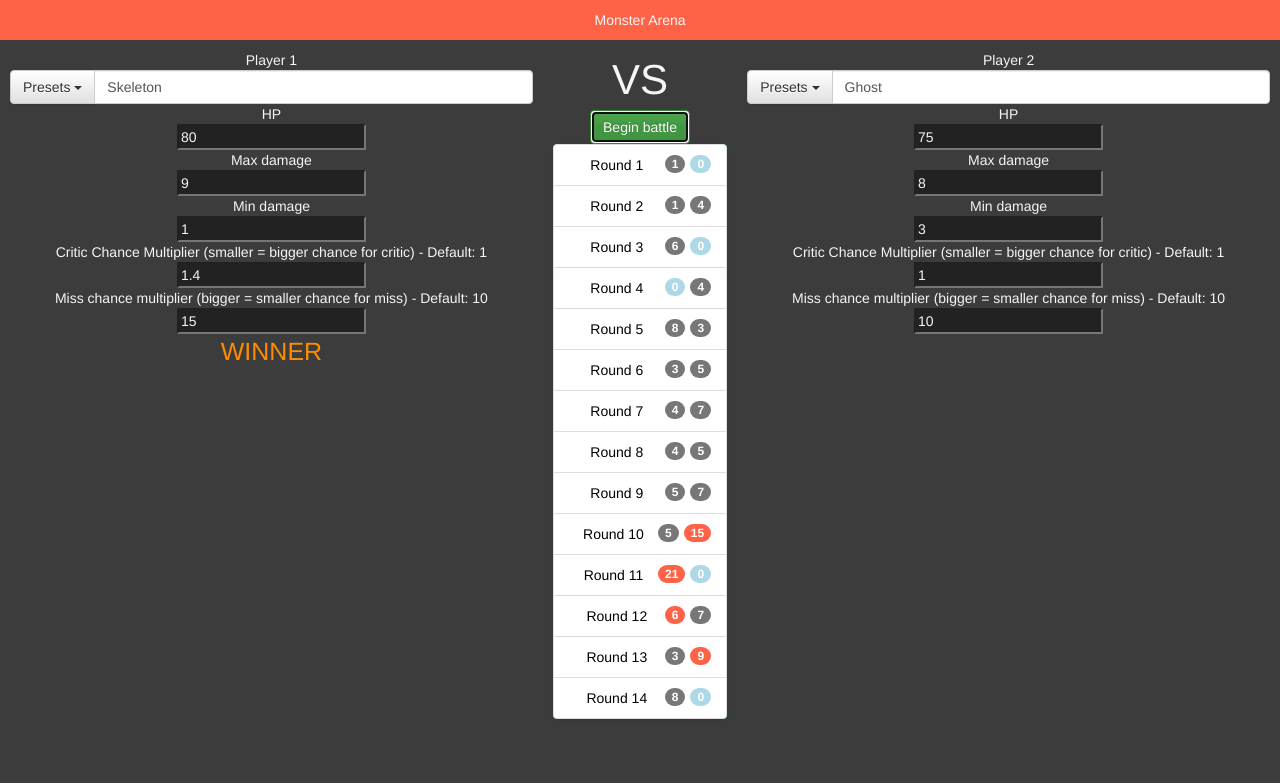
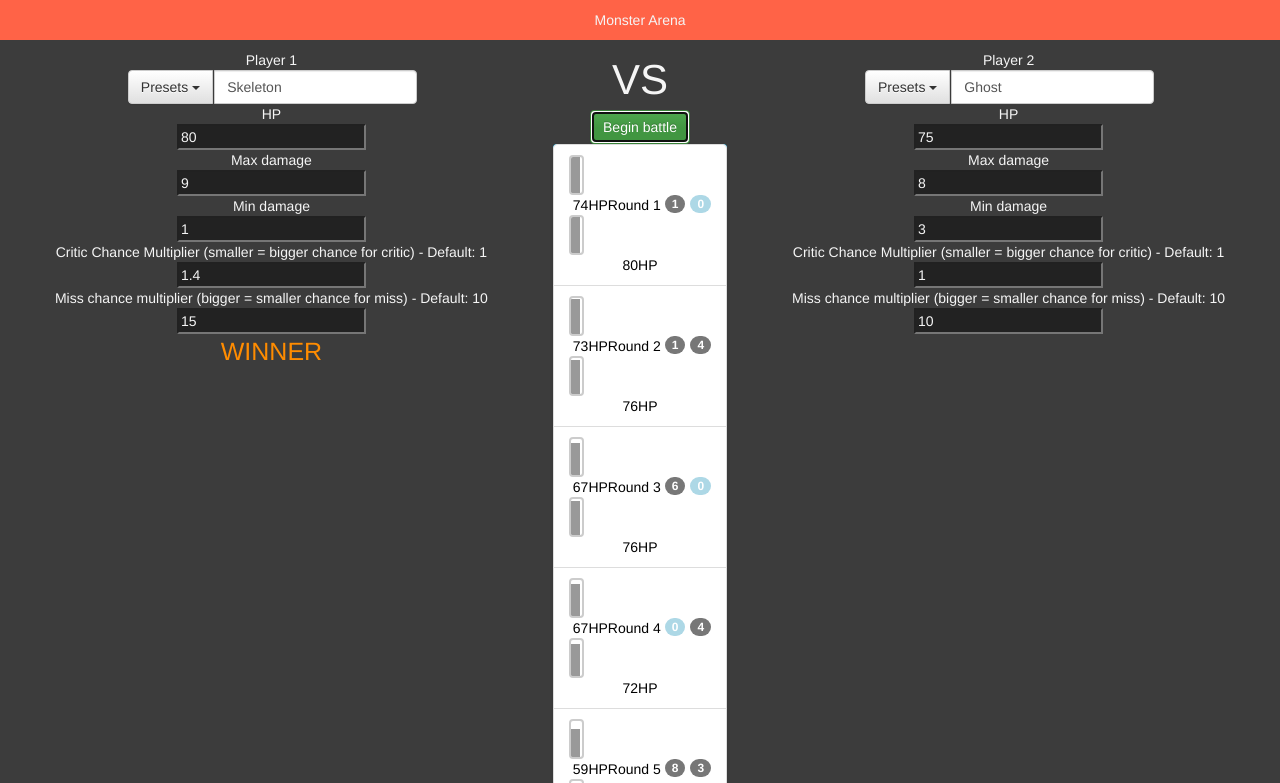
Before and after one commit to gjanoszek/Monster-Arena, a website: page index.html in a window 1280 px wide. Both pictures are taken after a click on the button "Begin battle". Shown: the top 783 px of the page. Drawn offline with Linux system fonts and the light colour scheme.

Commit message:
Addded HP Bars

```diff
--- a/MonsterBattle.js
+++ b/MonsterBattle.js
@@ -9,6 +9,7 @@ var Monster = function (opts) {
         this.minDmg = opts.minDmg;
         this.critMult = opts.critMult;
         this.missMult = opts.missMult;
+        this.maxHp = opts.maxHp;
     },
     monster1,
     monster2,
@@ -19,7 +20,8 @@ var Monster = function (opts) {
             maxDmg: parseInt($("#maxDamage" + monsterNum).val(), 10),
             minDmg: parseInt($("#minDamage" + monsterNum).val(), 10),
             missMult: parseFloat($("#missMultiplier" + monsterNum).val()),
-            critMult: parseFloat($("#criticMultiplier" + monsterNum).val())
+            critMult: parseFloat($("#criticMultiplier" + monsterNum).val()),
+            maxHp: parseInt($("#hp" + monsterNum).val(), 10)
         };
     },
     $log,
@@ -72,8 +74,18 @@ Monster.prototype.uderz = function (monsterNum) {
 
 var raport = function(monster1FightData, monster2FightData, round) {
     var $log = $('#shared_battle_log'),
-        template = ['<li class="list-group-item">', '<span class="badge player1">14</span>', '<span class="badge player2">14</span>Round <span class="roundNo">1</span>', '</li>'].join(''),
-        $template = $(template);
+        template = ['<li class="list-group-item">', '<div class="outer">', '<div class="inner player1HPBar">', '<div></div>', '</div>', '</div>', '<span class="player1Hp"></span>', '<span class="badge player1">14</span>', '<span class="badge player2">14</span>Round <span class="roundNo">1</span>','<div class="outer">', '<div class="inner player2HPBar">', '<div></div>', '</div>', '</div>','<span class="player2Hp"></span>', '</li>'].join(''),
+        $template = $(template),
+        stats = {
+            monster1: {
+                criticCount: 0,
+                damage: []
+            },
+            monster2: {
+                criticCount: 0,
+                damage: []
+            }
+        };
 
 
 
@@ -81,19 +93,32 @@ var raport = function(monster1FightData, monster2FightData, round) {
 
     if (monster1FightData.daneUderzenia.isCritic) {
         $('.player1', $template).addClass('critic').text(monster1FightData.daneUderzenia.uderzenie);
+        stats.monster1.criticCount += 1;
     } else if (monster1FightData.daneUderzenia.uderzenie === 0) {
         $('.player1', $template).addClass('miss').text(0);
     } else {
         $('.player1', $template).text(monster1FightData.daneUderzenia.uderzenie);
     }
 
+    stats.monster1.damage.push(monster1FightData.daneUderzenia.uderzenie);
+
     if (monster2FightData.daneUderzenia.isCritic) {
         $('.player2', $template).addClass('critic').text(monster2FightData.daneUderzenia.uderzenie);
+        stats.monster2.criticCount += 1;
     } else if (monster2FightData.daneUderzenia.uderzenie === 0) {
         $('.player2', $template).addClass('miss').text(0);
     } else {
         $('.player2', $template).text(monster2FightData.daneUderzenia.uderzenie);
     }
+
+    stats.monster2.damage.push(monster2FightData.daneUderzenia.uderzenie);
+
+
+    $('.player1HPBar', $template).css('height', monster1FightData.monster.hp * 100 / monster1FightData.monster.maxHp + '%');
+    $('.player2HPBar', $template).css('height', monster2FightData.monster.hp * 100 / monster2FightData.monster.maxHp + '%');
+
+    $('.player1Hp', $template).text(monster1FightData.monster.hp + "HP");
+    $('.player2Hp', $template).text(monster2FightData.monster.hp + "HP");
 
     $log.append($template);
 
@@ -119,10 +144,10 @@ var fight = function () {
         //raport(monster1, m1DaneUderzenia, 1);
 
         raport({
-            player: monster2,
+            monster: monster2,
             daneUderzenia: m2DaneUderzenia
-        }, {
-            player: monster1,
+       }, {
+            monster: monster1,
             daneUderzenia: m1DaneUderzenia
         }, round);
 
@@ -149,7 +174,7 @@ $(document).ready(function ($) {
         monsters = [
             ['Skeleton', 80, 9, 1, 1.4, 15],
             ['Ghost', 75, 8, 3, 1, 10],
-            ['Warrior', 120, 4, 3, 1, 10],
+            ['Warrior', 120, 5, 2, 1.1, 10],
             ['Troll', 90, 5, 4, 0.6, 7]
         ];
 
--- a/css.css
+++ b/css.css
@@ -52,9 +52,28 @@ input, select, textarea {
     -webkit-flex: 1;
 }
 
-.row {
+.gracz .row {
     display: flex;
     display: -webkit-flex;
+}
+
+.monster-name .input-group {
+    display: -webkit-inline-flex;
+    display: inline-flex;
+}
+
+.monster-name .input-group-btn {
+    flex: 1;
+    -webkit-flex: 1;
+}
+
+#name1, #name2 {
+    flex: 2;
+    -webkit-flex: 2;
+}
+
+.input-group-addon, .input-group-btn, .input-group .form-control {
+    display: inline-block;
 }
 
 .row .col-lg-2 {
@@ -98,3 +117,44 @@ input, select, textarea {
     font-size: 25px;
     color: darkorange;
 }
+
+
+
+.outer {
+    width: 15px;
+    height: 40px;
+    border: 2px solid #ccc;
+    overflow: hidden;
+
+    position: relative;
+
+    -moz-border-radius: 4px;
+    -webkit-border-radius: 4px;
+    border-radius: 4px;
+}
+
+.inner, .inner div {
+    width: 100%;
+    overflow: hidden;
+    left: -2px;
+    position: absolute;
+}
+
+.inner {
+    border: 2px solid #999;
+    border-top-width: 0;
+    background-color: #999;
+
+    bottom: 0;
+    height: 0%;
+}
+
+.inner div {
+    /*border: 2px solid orange;*/
+    border-bottom-width: 0;
+    background-color: orange;
+
+    top: 0;
+    width: 100%;
+    /*height: 5px;*/
+}
--- a/index.html
+++ b/index.html
@@ -22,7 +22,8 @@
 
         <button type="button" class="btn btn-success" id="beginBattle">Begin battle</button>
 
-        <ul id="shared_battle_log" class="list-group"></ul>
+        <ul id="shared_battle_log" class="list-group">
+        </ul>
 
 
     </article>
@@ -31,21 +32,26 @@
             <div>Player 1</div>
 
             <div class="row">
-                <div class="col-lg-2">
+                <div class="col-lg-2 monster-name">
                     <div class="input-group">
                         <div class="input-group-btn">
-                            <button type="button" class="btn btn-default dropdown-toggle" data-toggle="dropdown" aria-expanded="false">Presets <span class="caret"></span></button>
+                            <button type="button" class="btn btn-default dropdown-toggle" data-toggle="dropdown"
+                                    aria-expanded="false">Presets <span class="caret"></span></button>
                             <ul class="dropdown-menu monsters" role="menu">
                                 <li data-monsterId="0" data-playerId="1">Skeleton</li>
                                 <li data-monsterId="1" data-playerId="1">Ghost</li>
                                 <li data-monsterId="2" data-playerId="1">Warrior</li>
                                 <li data-monsterId="3" data-playerId="1">Troll</li>
                             </ul>
-                        </div><!-- /btn-group -->
+                        </div>
+                        <!-- /btn-group -->
                         <input id="name1" type="text" class="form-control" placeholder="Name">
-                    </div><!-- /input-group -->
-                </div><!-- /.col-lg-2 -->
-            </div><!-- /.row -->
+                    </div>
+                    <!-- /input-group -->
+                </div>
+                <!-- /.col-lg-2 -->
+            </div>
+            <!-- /.row -->
 
             <div>HP</div>
 
@@ -85,21 +91,26 @@
             <div>Player 2</div>
 
             <div class="row">
-                <div class="col-lg-2">
+                <div class="col-lg-2 monster-name">
                     <div class="input-group">
                         <div class="input-group-btn">
-                            <button type="button" class="btn btn-default dropdown-toggle" data-toggle="dropdown" aria-expanded="false">Presets <span class="caret"></span></button>
+                            <button type="button" class="btn btn-default dropdown-toggle" data-toggle="dropdown"
+                                    aria-expanded="false">Presets <span class="caret"></span></button>
                             <ul class="dropdown-menu monsters" role="menu">
                                 <li data-monsterid="0" data-playerid="2">Skeleton</li>
                                 <li data-monsterid="1" data-playerid="2">Ghost</li>
                                 <li data-monsterid="2" data-playerid="2">Warrior</li>
                                 <li data-monsterid="3" data-playerid="2">Troll</li>
                             </ul>
-                        </div><!-- /btn-group -->
+                        </div>
+                        <!-- /btn-group -->
                         <input id="name2" type="text" class="form-control" placeholder="Name">
-                    </div><!-- /input-group -->
-                </div><!-- /.col-lg-2 -->
-            </div><!-- /.row -->
+                    </div>
+                    <!-- /input-group -->
+                </div>
+                <!-- /.col-lg-2 -->
+            </div>
+            <!-- /.row -->
             <div>HP</div>
 
             <div>
```
